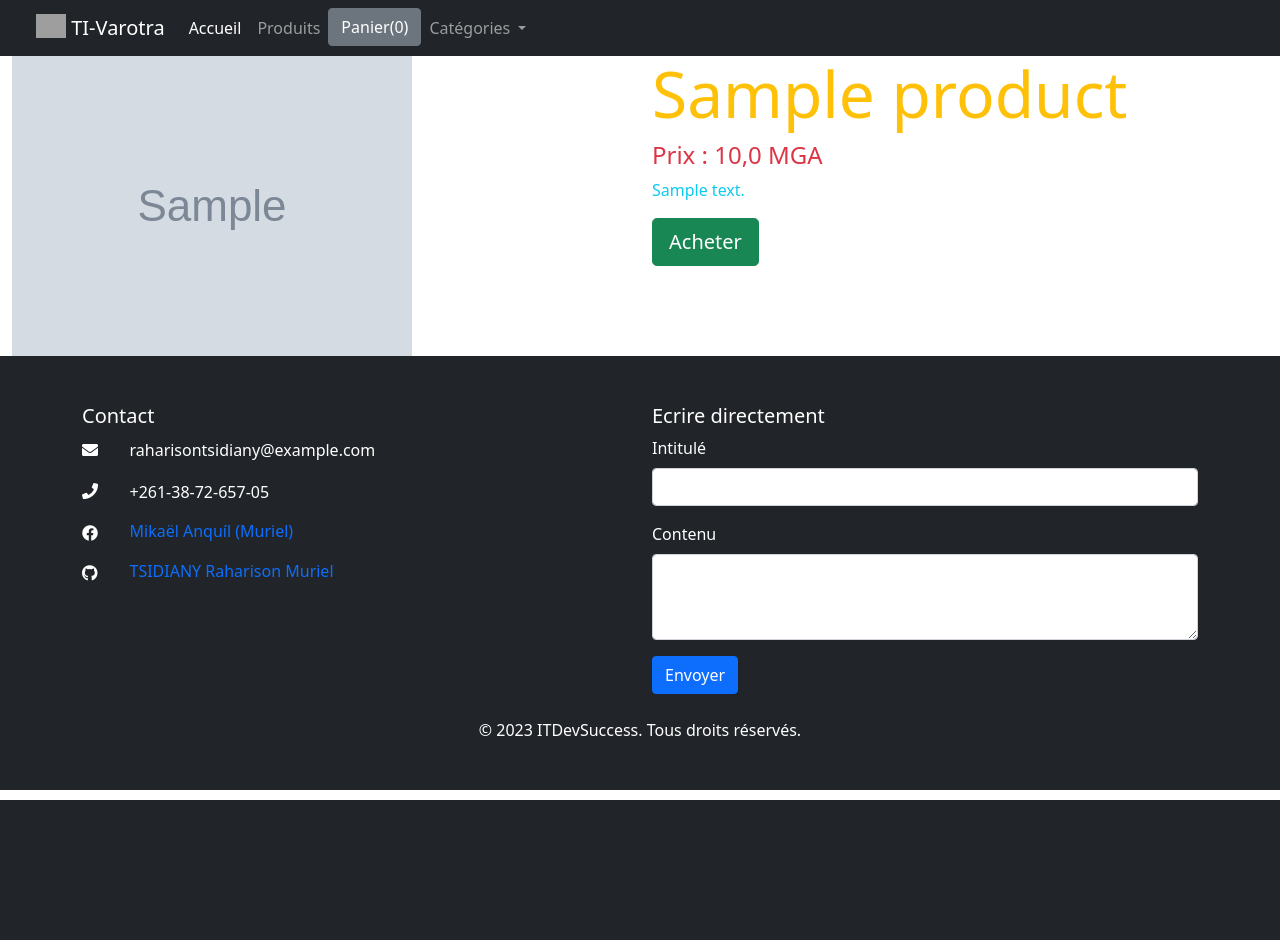
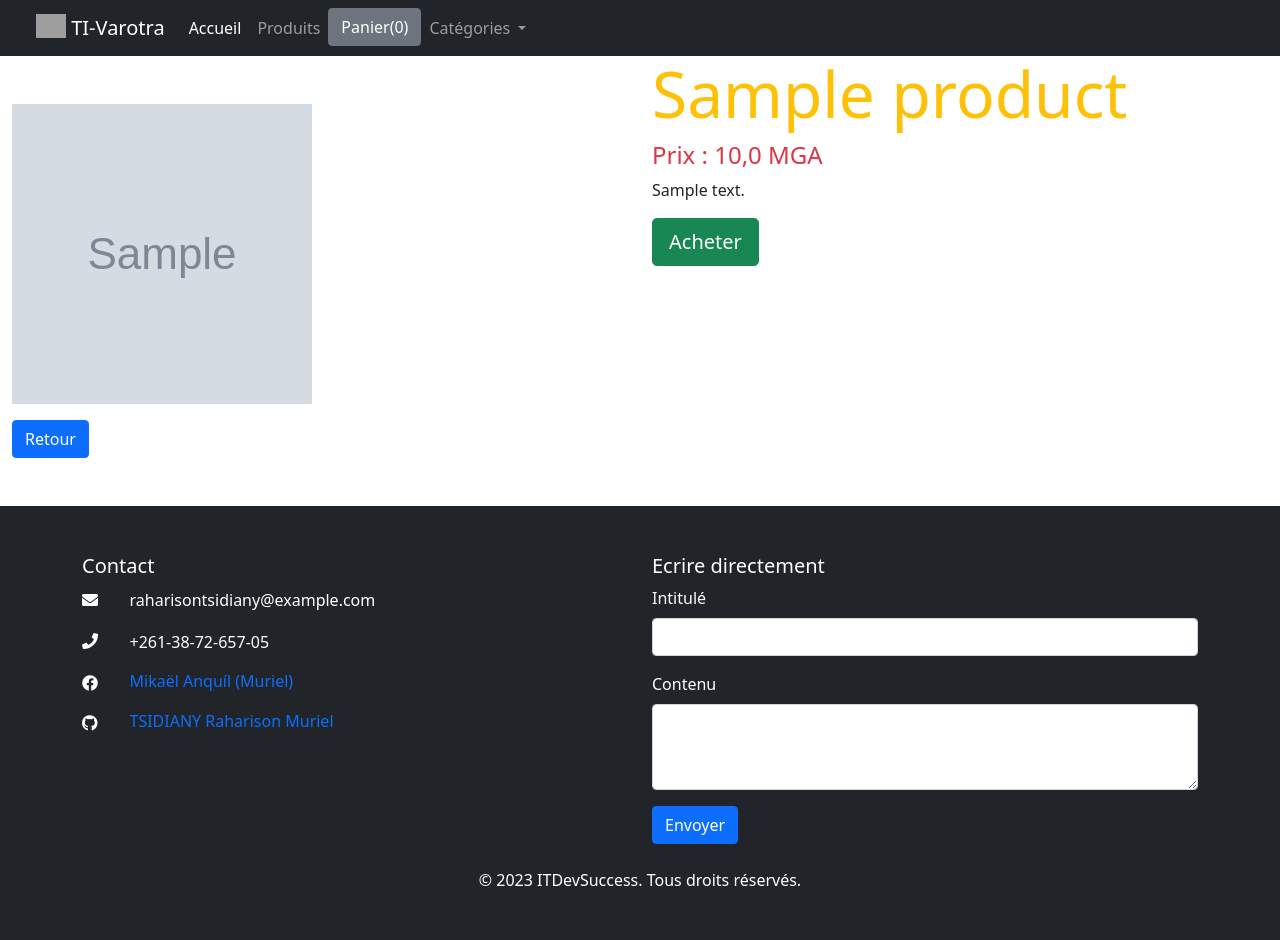
Before and after one commit to Group-ITDevSuccess/E-Commerce-Django-002, a Django app: page /shop/1 in a window 1280 px wide. Before the commit the page ends 800 px from the top, so only its background shows below. Run offline with Django 4.2, Linux system fonts and the light colour scheme; tables that the repository leaves empty hold one stand-in row (values such as "Sample post"); grey boxes marked "Sample" are stand-in pictures; grey boxes are pictures that could not be loaded.

Commit message:
Ajout de class ted

```diff
--- a/templates/shop/detail.html
+++ b/templates/shop/detail.html
@@ -1,17 +1,18 @@
 {% extends "../partials/base.html" %}
 {% block content %}
 <div class="row">
-    <div class="col-md-6">
+    <div class="col-md-6 mt-5 mb-5">
         <div class="product-image">
-            <img src="{{product.image}}" class="img-fluid" alt="Product Image" />
+            <img src="{{product.image}}" class="img-fluid" alt="Product Image" style="width: 300px; height: 300px;" />
         </div>
+        <a href="/shop" class="btn btn-primary mt-3">Retour</a>
     </div>
     <div class="col-md-6">
         <div class="product-details">
             <h1 class="text-warning display-3">{{product.title}}</h1>
             <h4 class="text-danger">Prix : {{product.price}} MGA</h4>
-            <p class="text-info">{{product.description}}</p>
-            <a href="#" class="btn btn-success btn-lg">Acheter</a>
+            <p class="text-dark">{{product.description}}</p>
+            <button href="#" id="selected_{{product.id}}" class="btn ted btn-success btn-lg">Acheter</button>
         </div>
     </div>
 </div>
```
